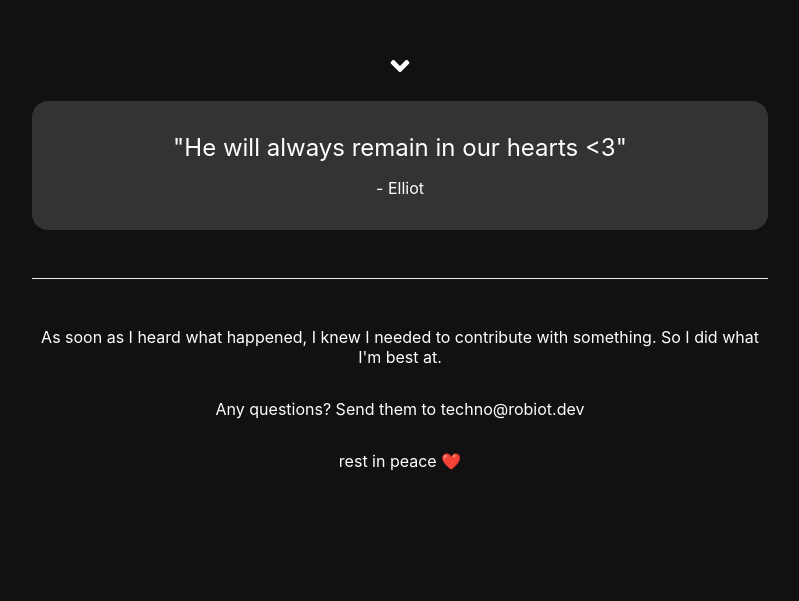
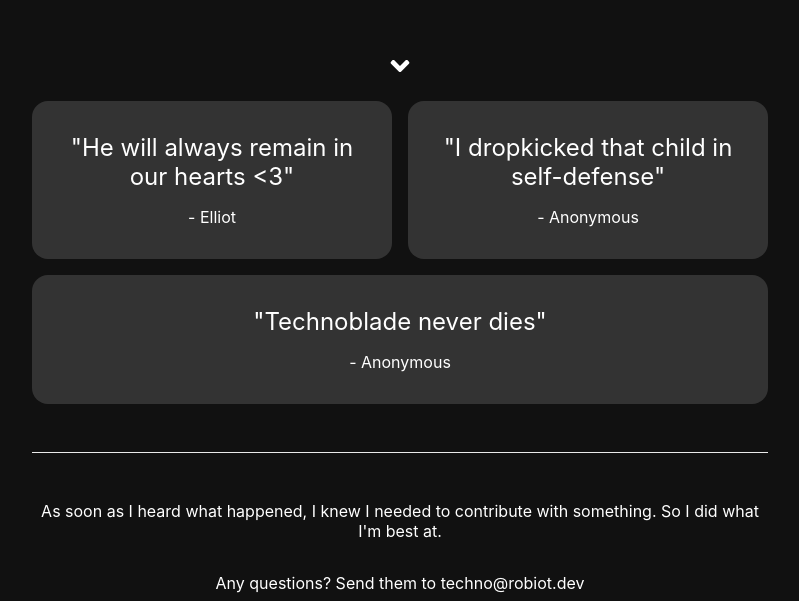
Before and after one commit to robiot/technoblade, a Next.js app: page / in a window 1280 px wide. Shown: the part 699-1300 px from the top of the page, without its empty margins (240-1039 px from the left). Before the commit the page ends 1218 px from the top, so only its background shows below. Built offline with nearby package versions, Linux system fonts and the light colour scheme.

Commit message:
Add two very legendary quotes by the man himself (#1)

```diff
--- a/quotes.ts
+++ b/quotes.ts
@@ -16,4 +16,10 @@
     quote: "He will always remain in our hearts <3",
     author: "Elliot",
   },
+  {
+    quote: "I dropkicked that child in self-defense",
+  },
+  {
+    quote: "Technoblade never dies",
+  },
 ];
```
